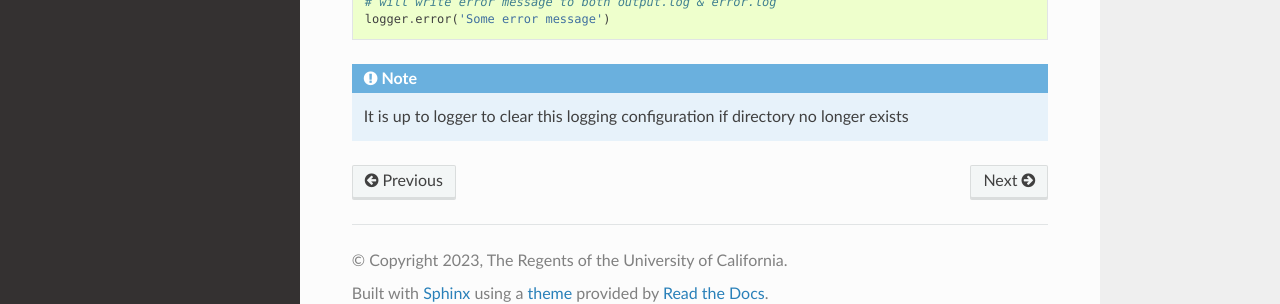
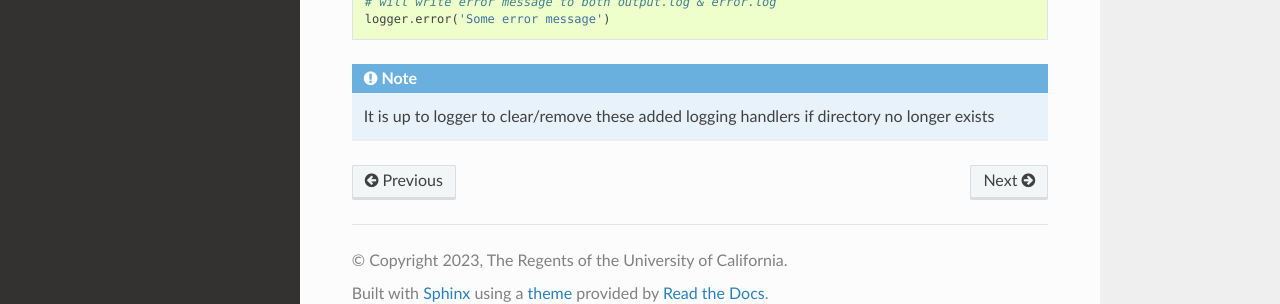
Before and after one commit to idekerlab/cellmaps_utils, a Sphinx documentation site: the page built from docs/usage.rst, in a window 1280 px wide and 900 px high, scrolled down 1821 px. Shown: the part 570-874 px from the top of the window. Built offline with Sphinx 7.4.7 and the Read the Docs theme 2.0.0, drawn with Linux system fonts in a browser that asks for light colours.

Commit message:
minor text update

```diff
--- a/docs/usage.rst
+++ b/docs/usage.rst
@@ -137,7 +137,7 @@ higher log messages to ``error.log`` to a directory/`RO-Crate`_
 
 .. note::
 
-    It is up to logger to clear this logging configuration
+    It is up to logger to clear/remove these added logging handlers
     if directory no longer exists
 
 .. _CM4AI: https://cm4ai.org
```
